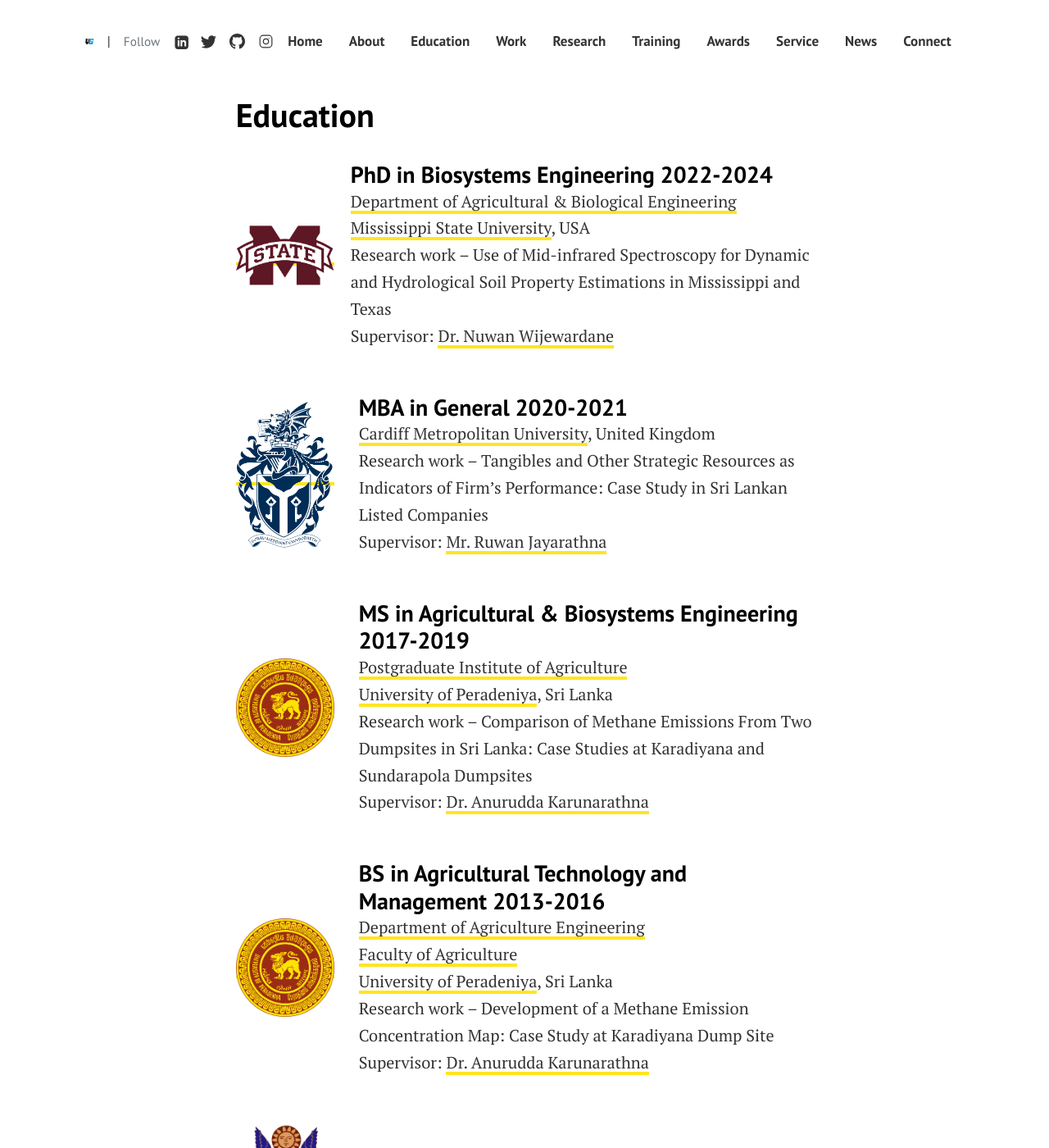
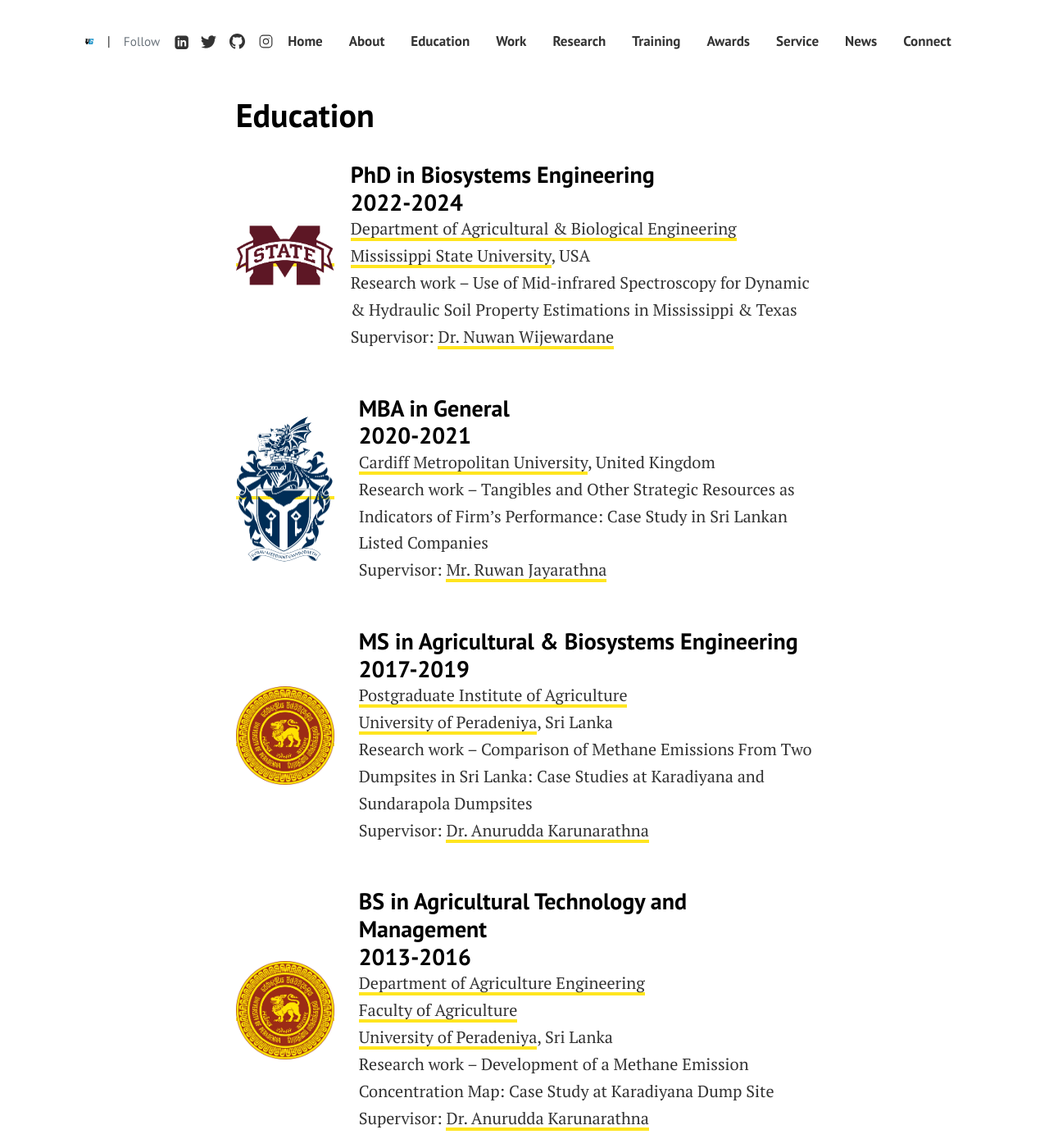
Before and after one commit to kanthsaz/kanthsaz.github.io, a Jekyll site: the page built from pages/education.md, in a window 1280 px wide and 1400 px high. Shown: the whole window at 82% size. Built offline with Jekyll 4.4.1, drawn with Linux system fonts in a browser that asks for light colours; some of the changed text lies outside the part shown.

Commit message:
Website update

```diff
--- a/pages/education.md
+++ b/pages/education.md
@@ -15,11 +15,11 @@
     </div>
     <div style="flex: 1; text-align: left; display: flex; align-items: center;">
         <div>
-            <h3 style="margin: 0;">PhD in Biosystems Engineering 2022-2024</h3>
+            <h3 style="margin: 0;">PhD in Biosystems Engineering<br>2022-2024</h3>
             <p style="margin: 0;">
                 <a href="https://www.abe.msstate.edu/" target="_blank">Department of Agricultural & Biological Engineering</a><br>
                 <a href="http://www.msstate.edu/" target="_blank">Mississippi State University</a>, USA<br>
-                Research work – Use of Mid-infrared Spectroscopy for Dynamic and Hydrological Soil Property Estimations in Mississippi and Texas<br>
+                Research work – Use of Mid-infrared Spectroscopy for Dynamic & Hydraulic Soil Property Estimations in Mississippi & Texas<br>
                 Supervisor: <a href="https://scholar.google.com/citations?user=7npWMTwAAAAJ&hl=en" target="_blank">Dr. Nuwan Wijewardane</a>
             </p>
         </div>
@@ -36,7 +36,7 @@
     </div>
     <div style="flex: 1; text-align: left; display: flex; align-items: center;">
         <div>
-            <h3 style="margin: 0;">MBA in General 2020-2021</h3>
+            <h3 style="margin: 0;">MBA in General<br>2020-2021</h3>
             <p style="margin: 0;">
                 <a href="https://www.cardiffmet.ac.uk/Pages/default.aspx" target="_blank">Cardiff Metropolitan University</a>, United Kingdom<br>
                 Research work – Tangibles and Other Strategic Resources as Indicators of Firm’s Performance: Case Study in Sri Lankan Listed Companies<br>
@@ -56,7 +56,7 @@
     </div>
     <div style="flex: 1; text-align: left; display: flex; align-items: center;">
         <div>
-            <h3 style="margin: 0;">MS in Agricultural & Biosystems Engineering 2017-2019</h3>
+            <h3 style="margin: 0;">MS in Agricultural & Biosystems Engineering<br>2017-2019</h3>
             <p style="margin: 0;">
                 <a href="http://www.pgia.pdn.ac.lk/" target="_blank">Postgraduate Institute of Agriculture</a><br>
                 <a href="https://www.pdn.ac.lk/" target="_blank">University of Peradeniya</a>, Sri Lanka<br>
@@ -77,7 +77,7 @@
     </div>
     <div style="flex: 1; text-align: left; display: flex; align-items: center;">
         <div>
-            <h3 style="margin: 0;">BS in Agricultural Technology and Management 2013-2016</h3>
+            <h3 style="margin: 0;">BS in Agricultural Technology and Management<br>2013-2016</h3>
             <p style="margin: 0;">
                 <a href="https://agri.pdn.ac.lk/" target="_blank">Department of Agriculture Engineering</a><br>
                 <a href="https://agri.pdn.ac.lk/" target="_blank">Faculty of Agriculture</a><br>
@@ -99,7 +99,7 @@
     </div>
     <div style="flex: 1; text-align: left; display: flex; align-items: center;">
         <div>
-            <h3 style="margin: 0;">Primary and Secondary Education 1997-2010</h3>
+            <h3 style="margin: 0;">Primary and Secondary Education<br>1997-2010</h3>
             <p style="margin: 0;">
                 <a href="https://kingswood.lk/" target="_blank">Kingswood College</a>, Sri Lanka
             </p>
```
Also changed, not shown: pages/connect.md (+1 -1 lines), pages/work.md (+6 -6 lines).
